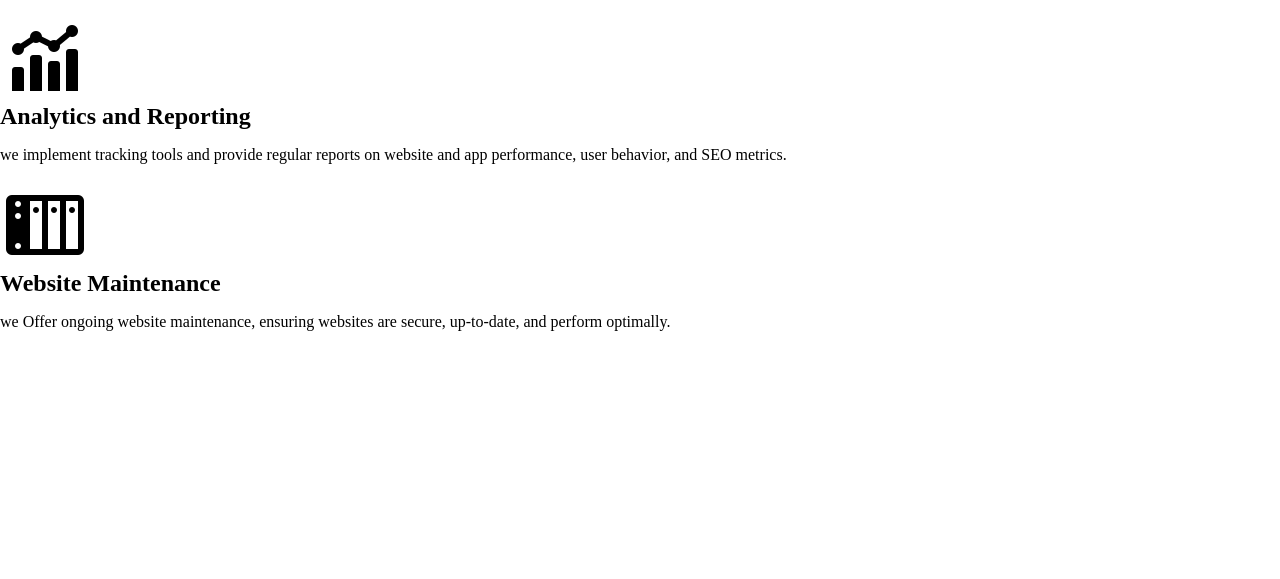
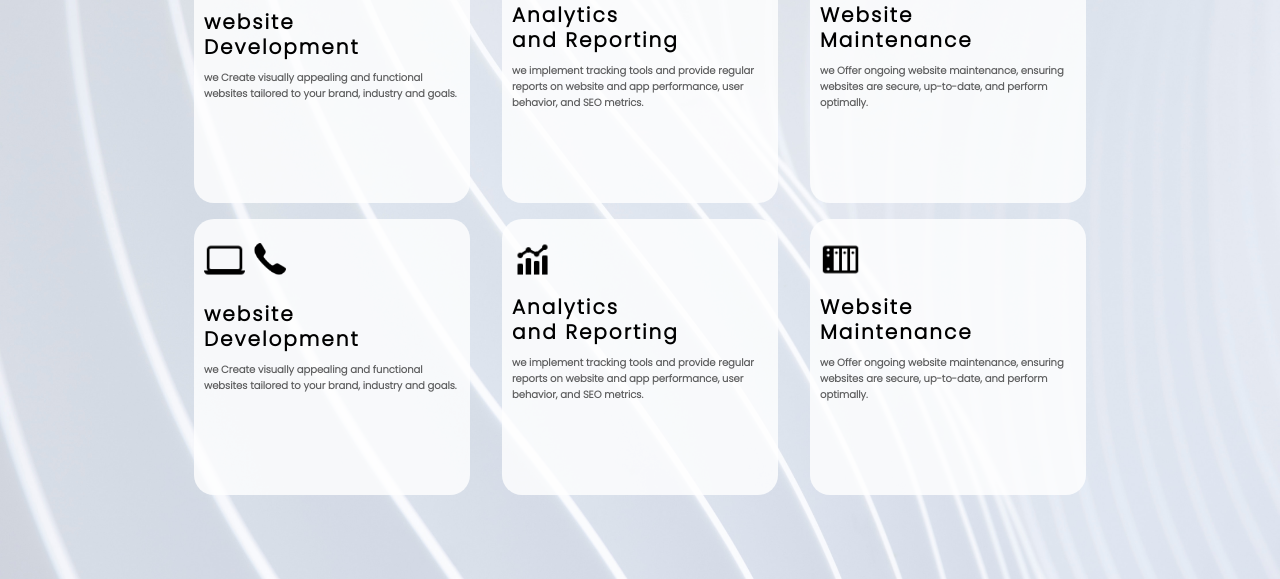
Before and after one commit to Bajav/pixell-lab-dev, a plain HTML site: page pages/services.html in a window 1280 px wide. Shown: the part 221-800 px from the top of the page. Drawn offline with Linux system fonts and the light colour scheme; a web font is replaced by a local one.

Commit message:
cards boilerplate done, css done

```diff
--- a/pages/services.html
+++ b/pages/services.html
@@ -27,7 +27,9 @@
                 <div class="line"></div>
             </div>
         </header>
+
         <div class="cards">
+            <h1>services</h1>
             <div class="inner-cards-main">
 
                 <div class="small-inner-card">
@@ -35,7 +37,7 @@
                         <img src="../icons/Laptop.png" alt="">
                         <img src="../icons/Phone.png" alt="">
                     </div>
-                    <h1>website
+                    <h1>website <br>
                         Development</h1>
                         <p>we Create visually appealing and
                             functional websites tailored
@@ -47,7 +49,7 @@
                         <img src="../icons/analyticsicon.png" alt="">
                     </div>
                     <h1>
-                        Analytics and Reporting
+                        Analytics <br> and Reporting
                     </h1>
                     <p>we implement tracking tools and provide regular reports on website and app performance, user behavior, and SEO metrics.</p>
                 </div>
@@ -56,7 +58,42 @@
                     <div class="icons">
                         <img src="../icons/web maintaina icon.png" alt="">
                     </div>
-                    <h1>Website
+                    <h1>Website <br>
+                        Maintenance</h1>
+                    <p>we Offer ongoing website maintenance, ensuring websites are secure, up-to-date, and perform optimally.</p>
+                </div>
+
+            </div>
+
+            <div class="inner-cards-main">
+
+                <div class="small-inner-card">
+                    <div class="icons">
+                        <img src="../icons/Laptop.png" alt="">
+                        <img src="../icons/Phone.png" alt="">
+                    </div>
+                    <h1>website <br>
+                        Development</h1>
+                        <p>we Create visually appealing and
+                            functional websites tailored
+                            to your  brand, industry and goals.</p>
+                </div>
+
+                <div class="small-inner-card">
+                    <div class="icons">
+                        <img src="../icons/analyticsicon.png" alt="">
+                    </div>
+                    <h1>
+                        Analytics <br> and Reporting
+                    </h1>
+                    <p>we implement tracking tools and provide regular reports on website and app performance, user behavior, and SEO metrics.</p>
+                </div>
+
+                <div class="small-inner-card">
+                    <div class="icons">
+                        <img src="../icons/web maintaina icon.png" alt="">
+                    </div>
+                    <h1>Website <br>
                         Maintenance</h1>
                     <p>we Offer ongoing website maintenance, ensuring websites are secure, up-to-date, and perform optimally.</p>
                 </div>
--- a/style.css
+++ b/style.css
@@ -322,6 +322,67 @@ display: none;
     font-size:15px;
     position: fixed;
 }
+/* sercices page */
+.services
+{
+    background: url(images/background-2\ \(2\).jpg);
+    height: 100vh;
+    background-color: #d6d6d6a7;
+    background-position: center;
+    background-repeat: no-repeat;
+    background-size: cover;
+}
+.cards
+{
+    display: flex;
+    flex-direction: column;
+    align-items: center;
+}
+.cards h1
+{
+    margin: 0;
+    font-family: 'Italiana', sans-serif;
+    font-size: 60px;
+    font-weight: 400;
+    letter-spacing: 2px;
+}
+.inner-cards-main
+{
+    display: flex;
+    margin-top: 1em;
+    gap: 2em;
+    justify-content: center;
+}
+.small-inner-card
+{
+    background-color: #ffffffcf;
+    padding: 10px;
+    border-radius: 20px;
+    width: 20%;
+    height: 32vh;
+    font-family: 'Open Sans', sans-serif;
+    font-family: 'Poppins', sans-serif;
+}
+.small-inner-card h1
+{
+    font-size: 20px;
+    font-family: 'Open Sans', sans-serif;
+    font-family: 'Poppins', sans-serif;
+    font-weight: 1000;
+    margin-top:15px;
+    line-height: 25px;
+}
+.icons img
+{
+    width: 16%;
+    margin-top: 10px;
+}
+.small-inner-card p
+{
+    font-size: 10px;
+    font-weight: 600;
+    color: #000000a1;
+}
 /* media queries */
 @media screen and (max-width:1334px) {
     .land-page h1
```
